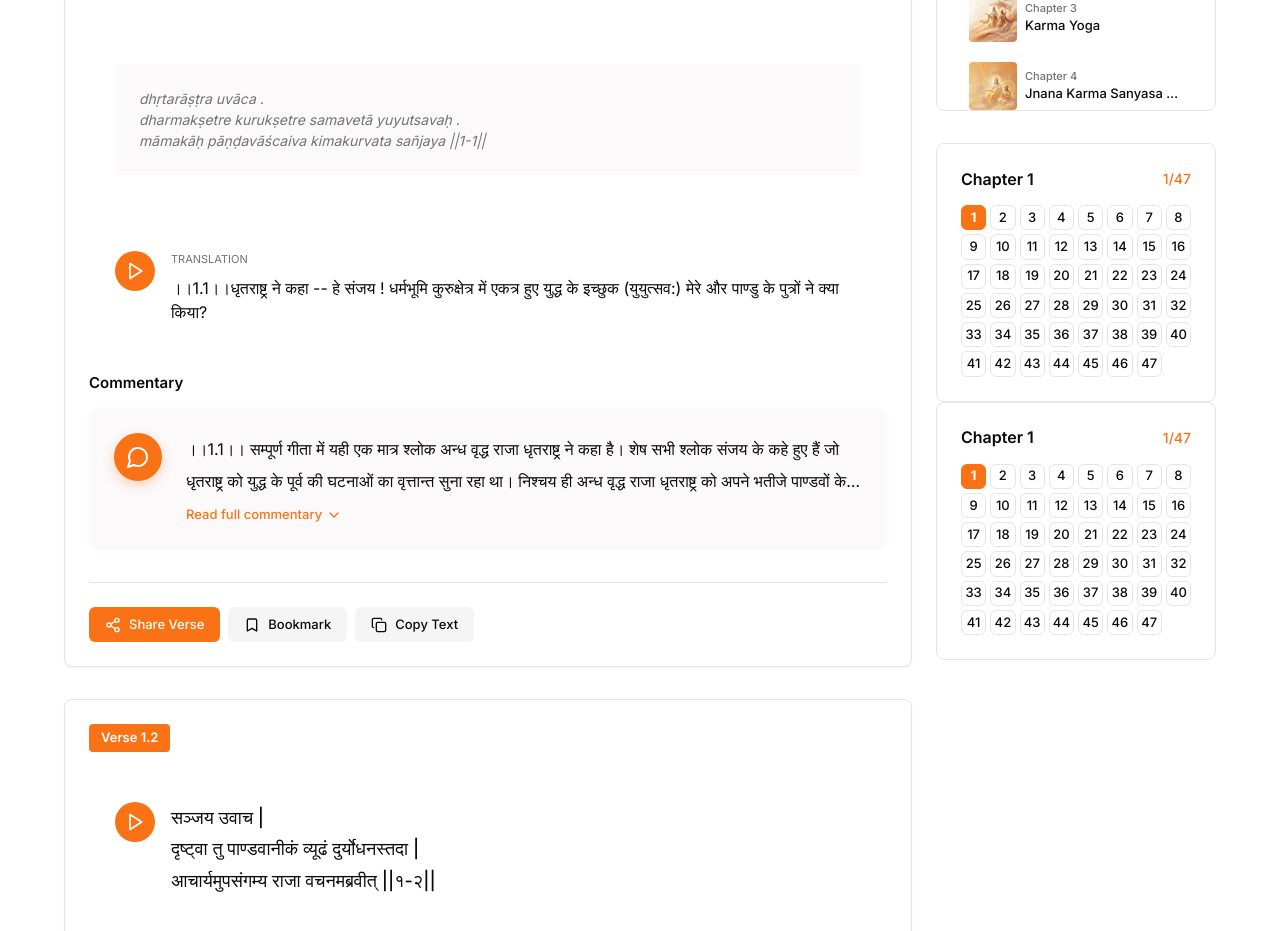
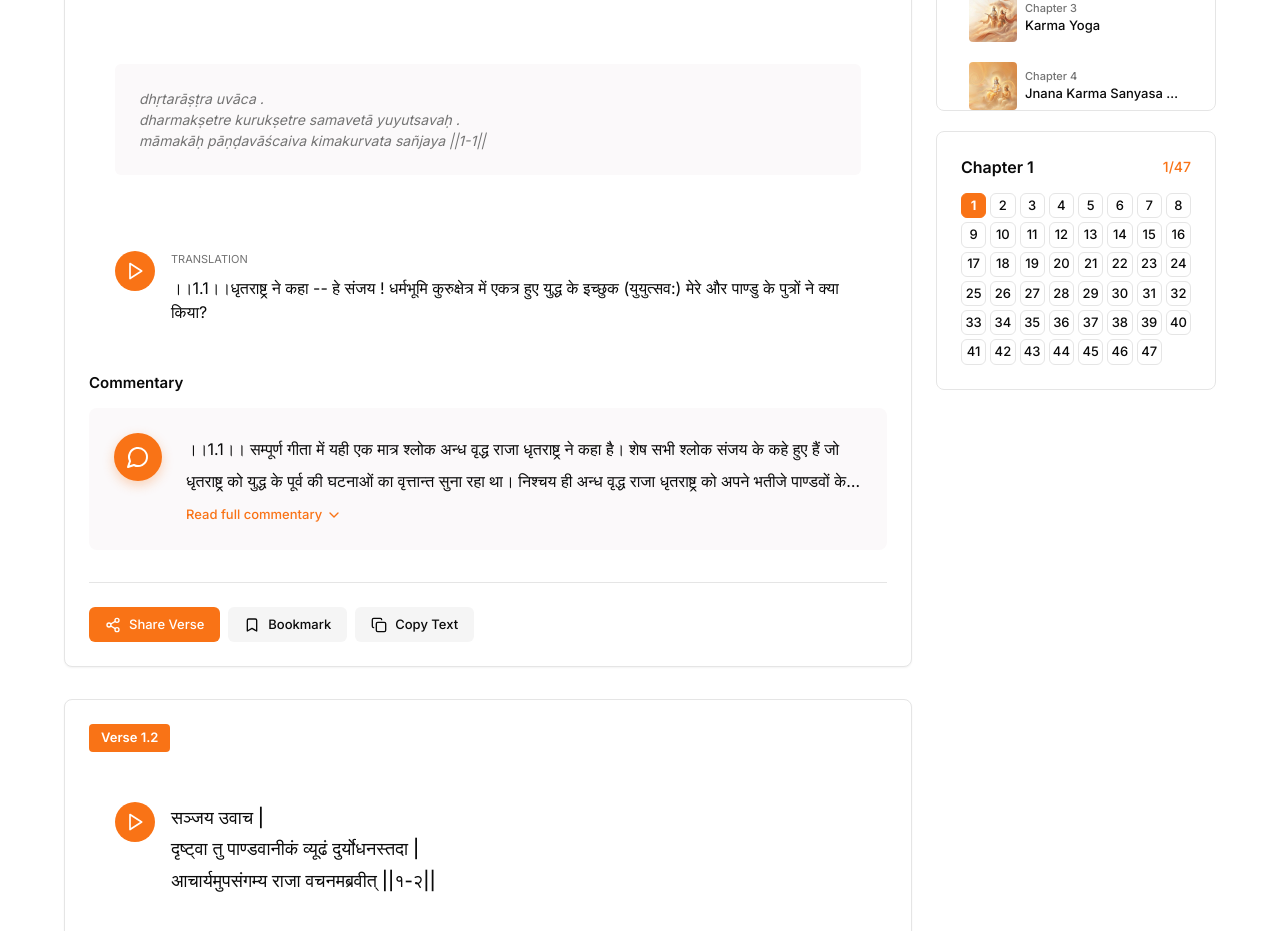
Before and after one commit to Yatendra42/krishnaTalk, a Next.js app: page /chapter/1 in a window 1280 px wide. Shown: the part 780-1711 px from the top of the page. Built offline with nearby package versions, Linux system fonts and the light colour scheme.

Commit message:
verse car issue resloved

```diff
--- a/src/app/components/ChapterSidebar.tsx
+++ b/src/app/components/ChapterSidebar.tsx
@@ -1,7 +1,6 @@
 import Link from 'next/link';
 import Image from 'next/image';
 import type { ChapterSummary } from '@/services/dataService';
-import { VerseNavigator } from '@/app/components/VerseNavigator';
 import { dataService } from '@/services/dataService';
 
 
@@ -52,10 +51,6 @@ export async function ChapterSidebar({ currentChapter, chapters }: ChapterSideba
           ))}
         </nav>
       </div>
-      <VerseNavigator
-        totalVerses={chapter.verseCount}
-        chapterNumber={chapter.number}
-      />
     </aside>
   );
 }
--- a/src/styles/components/verse-card.scss
+++ b/src/styles/components/verse-card.scss
@@ -6,9 +6,7 @@
   scroll-margin-top: 24px;
 
   @include mobile {
-    border-left: none;
-    border-right: none;
-    border-radius: 0;
+    box-shadow: 0px 0px 6px 4px #0000000d;
   }
 
   &__header {
--- a/src/styles/components/verse-navigator.scss
+++ b/src/styles/components/verse-navigator.scss
@@ -4,6 +4,7 @@
 .verse-navigator {
   width: 280px;
   flex-shrink: 0;
+  margin-top: 20px;
 
   @include mobile {
     width: 100%;
```
